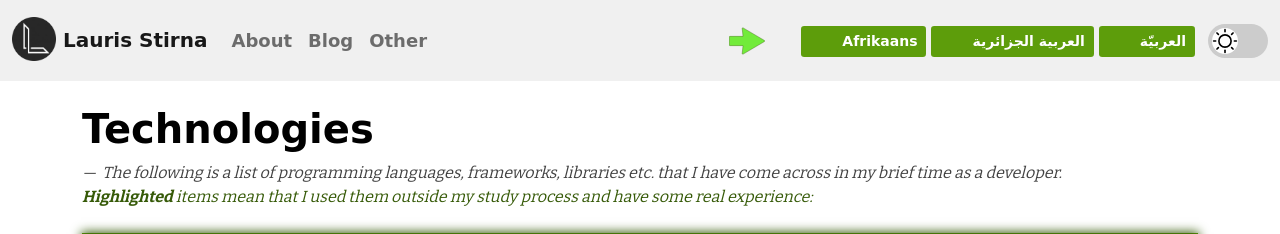
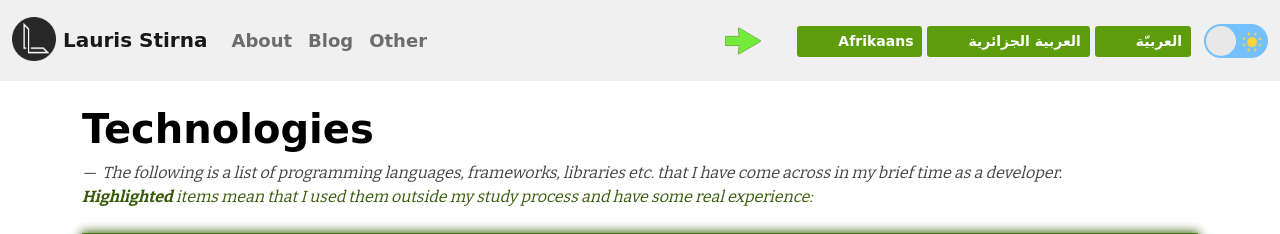
Before and after one commit to LaSTiqq/blog, a Django app: template myblog/templates/myblog/other.html in a window 1280 px wide. Shown: the top 234 px of the page. Run offline with Django 3.2, Linux system fonts and the light colour scheme; the template is opened without the code that fills it: most values are stand-ins (such as "Sample title", 1, 10 or a date in 2020); some libraries are stand-ins or nearby versions; some web fonts are replaced.

Commit message:
Changed toggler to change  color mode

```diff
--- a/static/css/style.css
+++ b/static/css/style.css
@@ -196,16 +196,20 @@ footer {
 }
 /****** Toggler ******/
 .switch {
+  font-size: 17px;
   position: relative;
   display: inline-block;
-  width: 60px;
+  width: 64px;
   height: 34px;
+  cursor: pointer;
 }
+
 .switch input {
   opacity: 0;
   width: 0;
   height: 0;
 }
+
 .slider {
   position: absolute;
   cursor: pointer;
@@ -213,67 +217,91 @@ footer {
   left: 0;
   right: 0;
   bottom: 0;
-  background-color: #ccc;
-  -webkit-transition: 0.4s;
-  transition: 0.4s;
+  background-color: #73C0FC;
+  transition: .4s;
+  border-radius: 30px;
 }
+
 .slider:before {
   position: absolute;
   content: "";
-  height: 26px;
-  width: 26px;
-  left: 4px;
-  bottom: 4px;
-  background-color: white;
-  -webkit-transition: 0.4s;
-  transition: 0.4s;
+  height: 30px;
+  width: 30px;
+  border-radius: 20px;
+  left: 2px;
+  bottom: 2px;
+  z-index: 2;
+  background-color: #e8e8e8;
+  transition: .4s;
 }
-input:checked + .slider {
-  background-color: #2196f3;
+
+.sun svg {
+  position: absolute;
+  top: 6px;
+  left: 36px;
+  z-index: 1;
+  width: 24px;
+  height: 24px;
 }
-input:focus + .slider {
-  box-shadow: 0 0 1px #2196f3;
+
+.moon svg {
+  fill: #73C0FC;
+  position: absolute;
+  top: 5px;
+  left: 5px;
+  z-index: 1;
+  width: 24px;
+  height: 24px;
 }
-input:checked + .slider:before {
-  -webkit-transform: translateX(26px);
-  -ms-transform: translateX(26px);
-  transform: translateX(26px);
+
+.sun svg {
+  animation: rotate 15s linear infinite;
 }
-.slider.round {
-  border-radius: 34px;
+
+@keyframes rotate {
+
+  0% {
+    transform: rotate(0);
+  }
+
+  100% {
+    transform: rotate(360deg);
+  }
 }
-.slider.round:before {
-  border-radius: 50%;
+
+.moon svg {
+  animation: tilt 5s linear infinite;
 }
-.icon-sun {
-  background: url(../img/sun-icon.svg);
-  background-size: cover;
-  height: 26px;
-  width: 26px;
-  position: absolute;
-  left: 4px;
-  bottom: 4px;
+
+@keyframes tilt {
+
+  0% {
+    transform: rotate(0deg);
+  }
+
+  25% {
+    transform: rotate(-10deg);
+  }
+
+  75% {
+    transform: rotate(10deg);
+  }
+
+  100% {
+    transform: rotate(0deg);
+  }
 }
-.icon-moon {
-  background: url(../img/moon-icon.svg);
-  background-size: cover;
-  height: 26px;
-  width: 26px;
-  position: absolute;
-  left: 30px;
-  bottom: 4px;
+
+.input:checked + .slider {
+  background-color: #183153;
 }
-input:not(:checked) + .slider .icon-sun {
-  display: block;
+
+.input:focus + .slider {
+  box-shadow: 0 0 1px #183153;
 }
-input:checked + .slider .icon-moon {
-  display: block;
-}
-input:not(:checked) + .slider .icon-moon {
-  display: none;
-}
-input:checked + .slider .icon-sun {
-  display: none;
+
+.input:checked + .slider:before {
+  transform: translateX(30px);
 }
 
 /****** LANGUAGES ******/
--- a/templates/inc/_nav.html
+++ b/templates/inc/_nav.html
@@ -55,12 +55,21 @@
 				</ul>
 			</form>
 			<label class="switch">
-				<label for="toggle-mode" class="visually-hidden">Change mode</label>
-				<input type="checkbox" id="toggle-mode">
-				<span class="slider round">
-					<div class="icon-sun"></div>
-					<div class="icon-moon"></div>
-				</span>
+				<span class="sun"><svg xmlns="http://www.w3.org/2000/svg" viewBox="0 0 24 24">
+						<g fill="#ffd43b">
+							<circle r="5" cy="12" cx="12"></circle>
+							<path
+								d="m21 13h-1a1 1 0 0 1 0-2h1a1 1 0 0 1 0 2zm-17 0h-1a1 1 0 0 1 0-2h1a1 1 0 0 1 0 2zm13.66-5.66a1 1 0 0 1 -.66-.29 1 1 0 0 1 0-1.41l.71-.71a1 1 0 1 1 1.41 1.41l-.71.71a1 1 0 0 1 -.75.29zm-12.02 12.02a1 1 0 0 1 -.71-.29 1 1 0 0 1 0-1.41l.71-.66a1 1 0 0 1 1.41 1.41l-.71.71a1 1 0 0 1 -.7.24zm6.36-14.36a1 1 0 0 1 -1-1v-1a1 1 0 0 1 2 0v1a1 1 0 0 1 -1 1zm0 17a1 1 0 0 1 -1-1v-1a1 1 0 0 1 2 0v1a1 1 0 0 1 -1 1zm-5.66-14.66a1 1 0 0 1 -.7-.29l-.71-.71a1 1 0 0 1 1.41-1.41l.71.71a1 1 0 0 1 0 1.41 1 1 0 0 1 -.71.29zm12.02 12.02a1 1 0 0 1 -.7-.29l-.66-.71a1 1 0 0 1 1.36-1.36l.71.71a1 1 0 0 1 0 1.41 1 1 0 0 1 -.71.24z">
+							</path>
+						</g>
+					</svg></span>
+				<span class="moon"><svg xmlns="http://www.w3.org/2000/svg" viewBox="0 0 384 512">
+						<path
+							d="m223.5 32c-123.5 0-223.5 100.3-223.5 224s100 224 223.5 224c60.6 0 115.5-24.2 155.8-63.4 5-4.9 6.3-12.5 3.1-18.7s-10.1-9.7-17-8.5c-9.8 1.7-19.8 2.6-30.1 2.6-96.9 0-175.5-78.8-175.5-176 0-65.8 36-123.1 89.3-153.3 6.1-3.5 9.2-10.5 7.7-17.3s-7.3-11.9-14.3-12.5c-6.3-.5-12.6-.8-19-.8z">
+						</path>
+					</svg></span>
+				<input type="checkbox" class="input" id="toggle-mode">
+				<span class="slider"></span>
 			</label>
 		</div>
 	</div>
```
Also changed, not shown: static/img/moon-icon.svg (deleted), static/img/sun-icon.svg (deleted).
